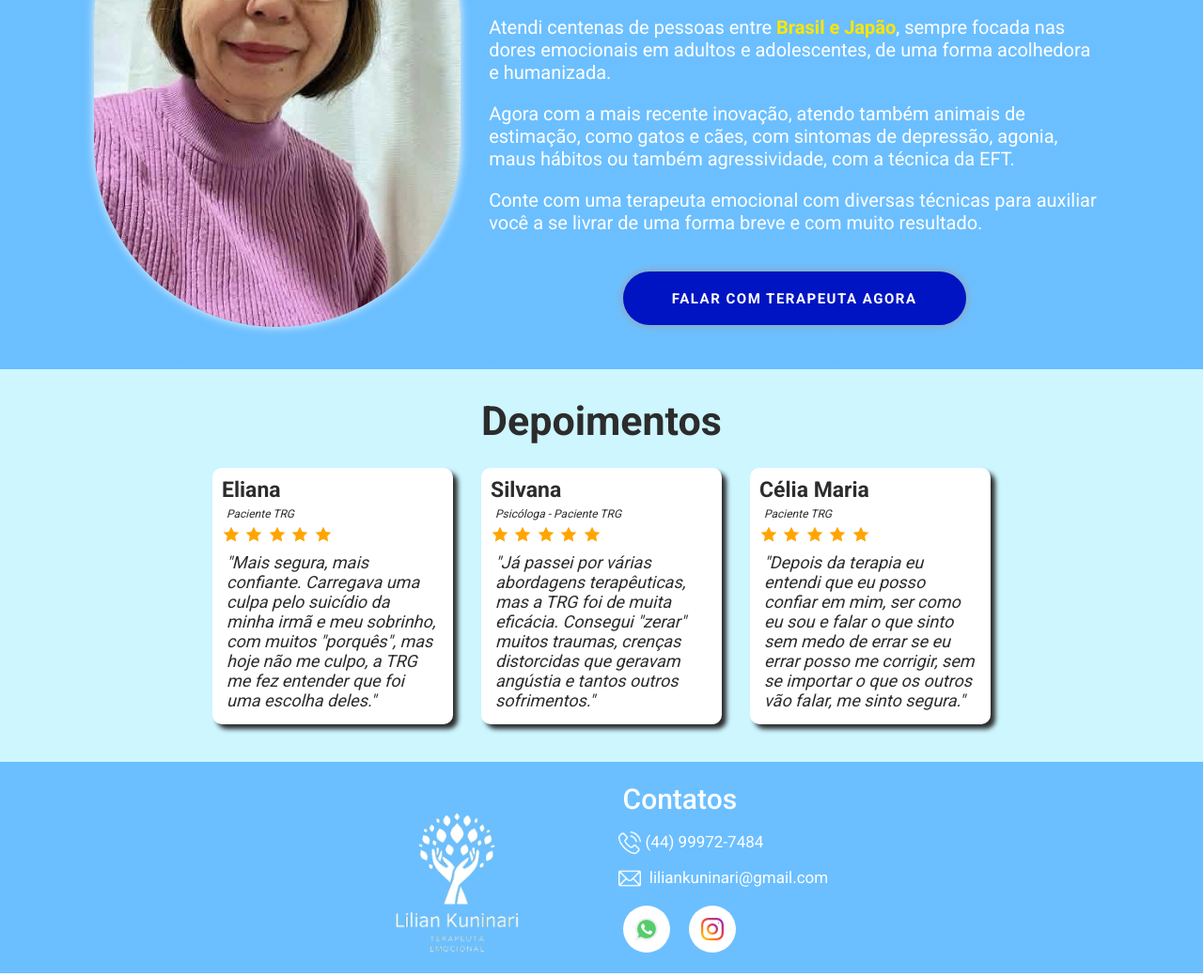
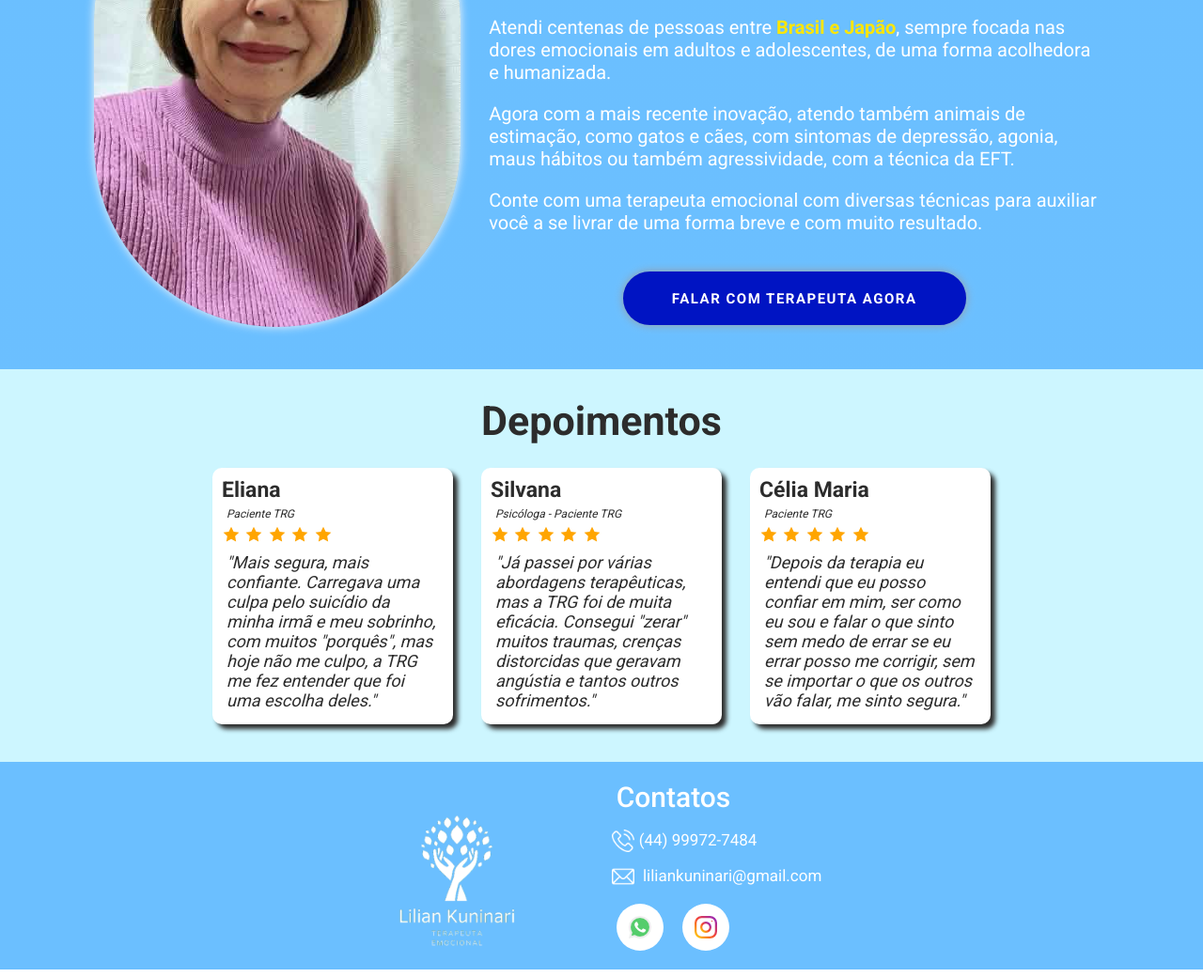
Before and after one commit to InariDEV-phk/Landing-Page-000, a plain HTML site: page index.html in a window 1280 px wide. Shown: the part 1850-2890 px from the top of the page at 94% size. Drawn offline with Linux system fonts and the light colour scheme.

Commit message:
Minor Adjustments 2

```diff
--- a/styles.css
+++ b/styles.css
@@ -295,7 +295,7 @@ footer{
     display: flex;
     justify-content: center;
     align-items: center;
-    height: 225px;
+    height: auto;
     gap: 50px;
     background: var(--secondary-color);
 }
@@ -328,7 +328,7 @@ footer{
 
 footer .img-logo-footer{
     margin-top: 20px;
-    height: 95%;
+    height: 25vh;
 }
 
 .texto-footer{
```
